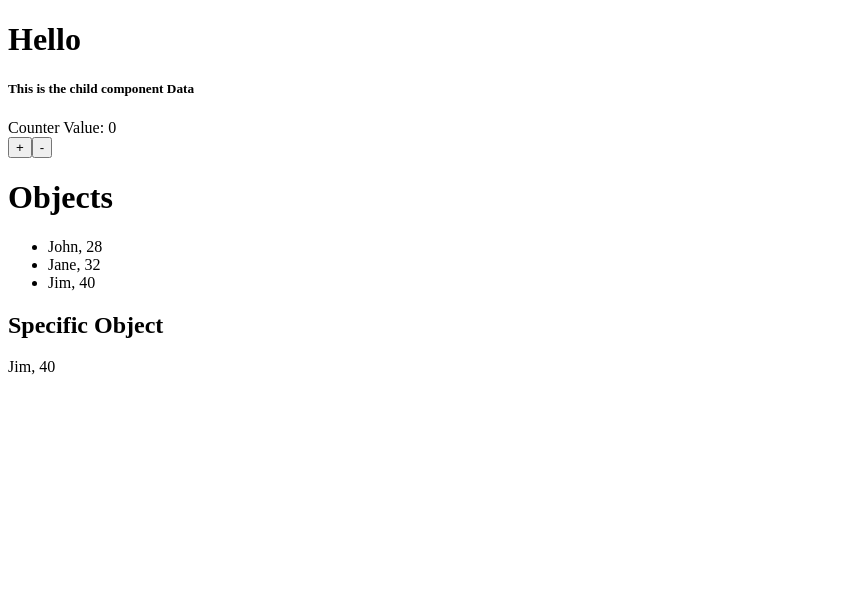
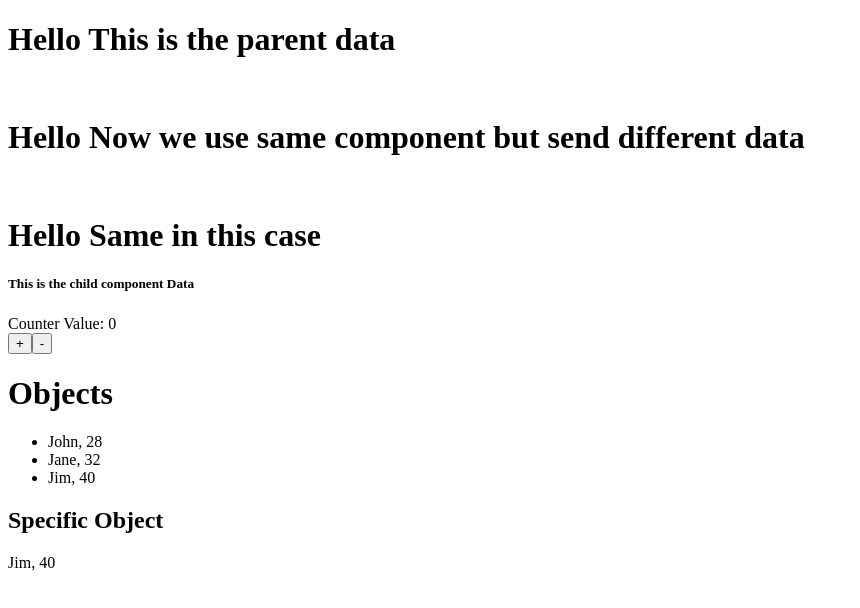
Before and after one commit to umairulhasan/Expence-Traker-old-uncomp, a React (Create React App) app: page / in a window 1280 px wide. Shown: the top 608 px of the page, without its empty margins (0-860 px from the left). Built offline with nearby package versions, Linux system fonts and the light colour scheme.

Commit message:
Now we use 1 component and send him different data to for reusable components

```diff
--- a/src/App.js
+++ b/src/App.js
@@ -46,7 +46,11 @@ function App() {
   return (
     //This is the parent component
     <div className='App'>
-    <Prop    dishName = 'This is the parent data'/>
+    <Prop dishName = 'This is the parent data'/>
+    <br/>
+    <Prop dishName = 'Now we use same component but send different data'/>
+    <br/>
+    <Prop dishName = 'Same in this case'/>
       <CounterOutput />
       <br />
       <CounterInput />
--- a/src/propsPractice.js
+++ b/src/propsPractice.js
@@ -10,7 +10,7 @@ export default function propsPractice(props) {
 
     // }
     <div>
-      <h1>Hello {props.displayName}</h1>
+      <h1>Hello {props.dishName}</h1>
     </div>
   );
 }
```
